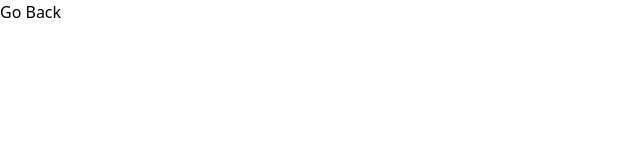
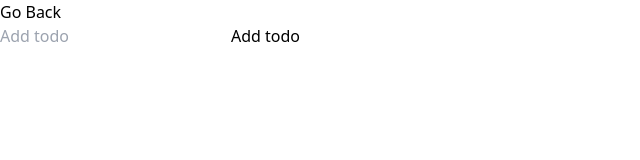
Before and after one commit to Michael-Bombini/practice-react-projects, a React (Vite) app: page /simple-todo in a window 1280 px wide. Before the commit this address had no page. Shown: the top 160 px of the page, without its empty margins (0-640 px from the left). Built offline with nearby package versions, Linux system fonts and the light colour scheme.

Commit message:
simple todo list

```diff
--- a/src/App.tsx
+++ b/src/App.tsx
@@ -5,6 +5,7 @@ import ArrayLettersPage from "./pages/ArrayLettersPage";
 import NameCounterPage from "./pages/NameCounterPage";
 import UseEffectPage from "./pages/UseEffectPage";
 import UserListPage from "./pages/UserListPage";
+import SimpleTodoPage from "./pages/SimpleTodoPage";
 
 export default function App() {
   const navigate = useNavigate();
@@ -23,6 +24,7 @@ export default function App() {
         <Route path="/name-counter" Component={NameCounterPage} />
         <Route path="/use-effect" Component={UseEffectPage} />
         <Route path="/user-list" Component={UserListPage} />
+        <Route path="/simple-todo" Component={SimpleTodoPage} />
       </Routes>
     </div>
   );
--- /dev/null
+++ b/src/components/simpletodo/SimpleTodo.tsx
@@ -0,0 +1,58 @@
+import { useState } from "react";
+import SimpleTodoItem from "./SimpleTodoItem";
+
+interface Todo {
+  id: string;
+  name: string;
+  completed: boolean;
+}
+
+export default function SimpleTodo() {
+  const [todos, setTodos] = useState<Todo[]>([]);
+
+  const [newTodo, setNewTodo] = useState<string>("");
+
+  function handleSubmit(e: React.FormEvent) {
+    e.preventDefault();
+    if (!newTodo.trim()) {
+      return;
+    }
+    setTodos((prev) => [
+      ...prev,
+      {
+        id: crypto.randomUUID(),
+        name: newTodo,
+        completed: false,
+      },
+    ]);
+  }
+  return (
+    <div className="container mx-auto text-white">
+      <div className="flex flex-col items-center">
+        {todos.map((todo) => (
+          <SimpleTodoItem
+            id={todo.id}
+            name={todo.name}
+            completed={todo.completed}
+          />
+        ))}
+      </div>
+      <div>
+        <form
+          onSubmit={handleSubmit}
+          className="flex flex-col items-center gap-8"
+        >
+          <input
+            type="text"
+            className="text-black"
+            placeholder="Add todo"
+            onChange={(e) => setNewTodo(e.target.value)}
+          />
+          <button className="bg-white px-2 py-1 text-black font-bold">
+            Add todo
+          </button>
+        </form>
+      </div>
+    </div>
+  );
+}
--- /dev/null
+++ b/src/components/simpletodo/SimpleTodoItem.tsx
@@ -0,0 +1,9 @@
+interface Props {
+  id: string;
+  name: string;
+  completed: boolean;
+}
+
+export default function SimpleTodoItem({ id, name, completed }: Props) {
+  return <div className="my-2">{name}</div>;
+}
--- /dev/null
+++ b/src/pages/SimpleTodoPage.tsx
@@ -0,0 +1,9 @@
+import SimpleTodo from "../components/simpletodo/SimpleTodo";
+
+export default function SimpleTodoPage() {
+  return (
+    <>
+      <SimpleTodo />
+    </>
+  );
+}
--- a/src/pages/index.tsx
+++ b/src/pages/index.tsx
@@ -27,6 +27,10 @@ export default function index() {
       link: "user-list",
       text: "User List",
     },
+    {
+      link: "simple-todo",
+      text: "Simple Todolist",
+    },
   ];
 
   return (
```
